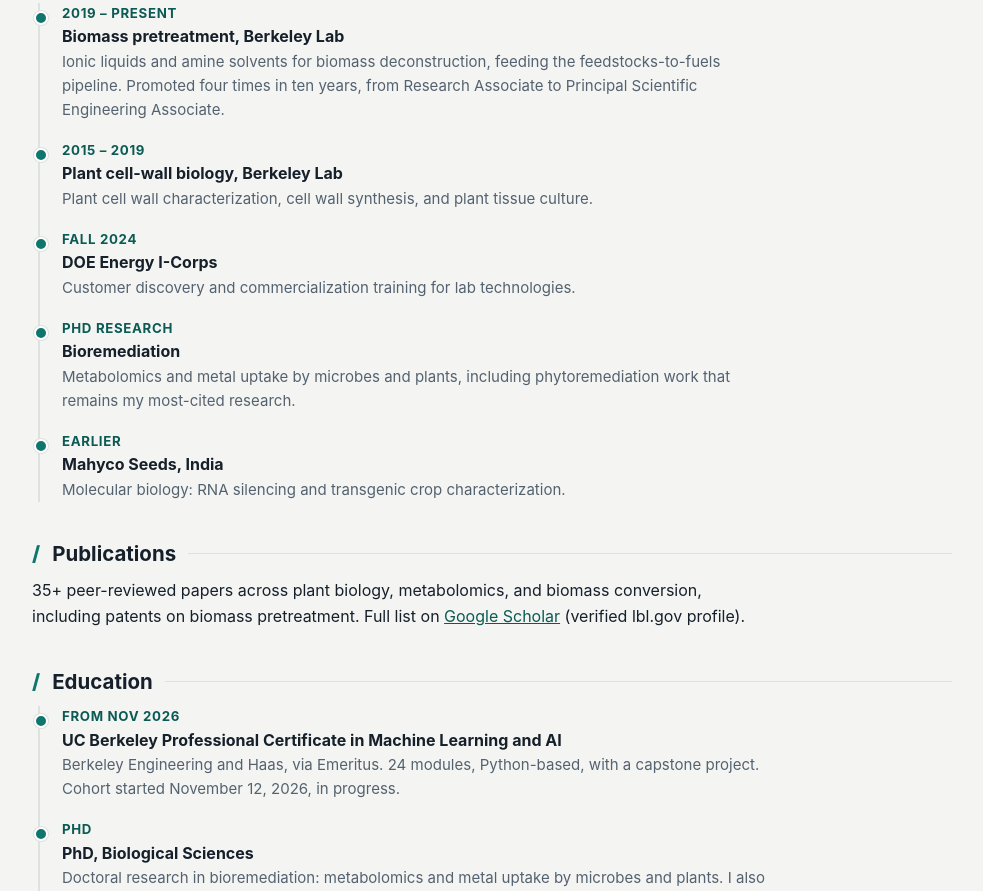
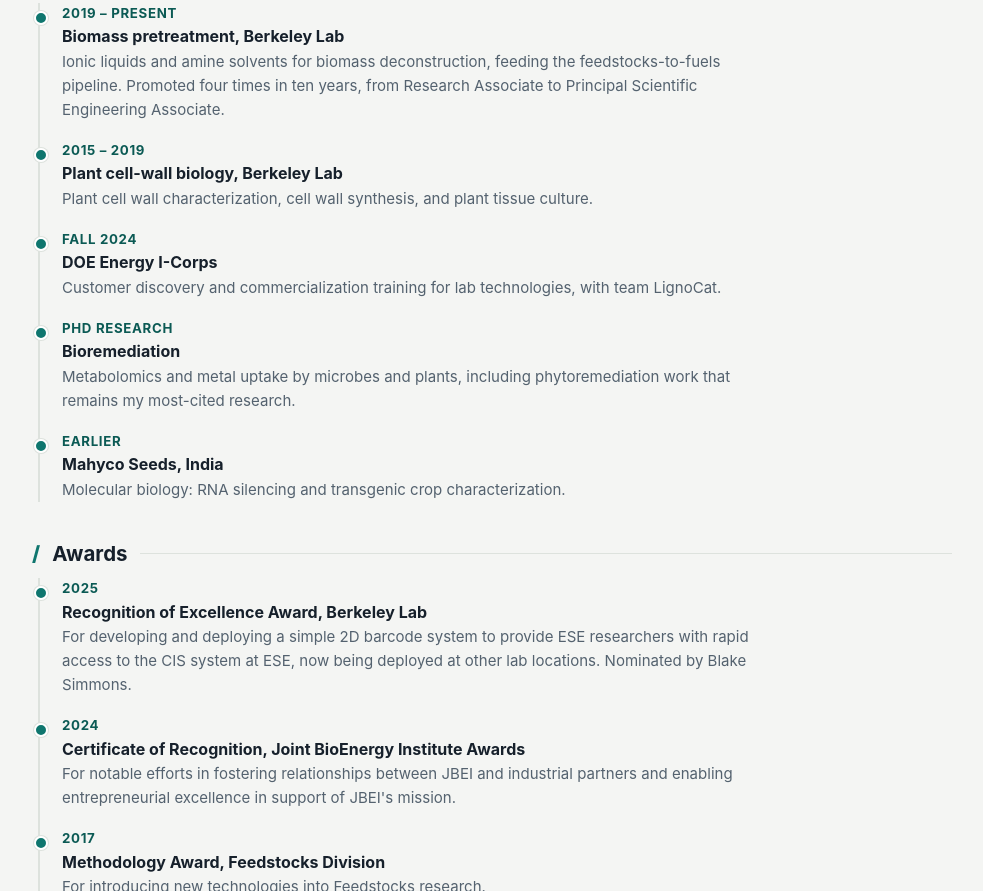
Before and after one commit to ramana-pidatala/ramana-pidatala.github.io, a plain HTML site: page index.html in a window 1280 px wide. Shown: the part 1909-2800 px from the top of the page, without its empty margins (148-1131 px from the left). Drawn offline with Linux system fonts and the light colour scheme.

Commit message:
Add Awards section

```diff
--- a/index.html
+++ b/index.html
@@ -110,6 +110,7 @@
       <a href="#projects">Projects</a>
       <a href="#skills">Skills</a>
       <a href="#experience">Experience</a>
+      <a href="#awards">Awards</a>
       <a href="#publications">Publications</a>
       <a class="cvbtn" href="cv.pdf">Download CV</a>
     </nav>
@@ -234,7 +235,7 @@
       <div class="item">
         <div class="when">Fall 2024</div>
         <h3>DOE Energy I-Corps</h3>
-        <p>Customer discovery and commercialization training for lab technologies.</p>
+        <p>Customer discovery and commercialization training for lab technologies, with team LignoCat.</p>
       </div>
       <div class="item">
         <div class="when">PhD research</div>
@@ -246,6 +247,30 @@
         <div class="when">Earlier</div>
         <h3>Mahyco Seeds, India</h3>
         <p>Molecular biology: RNA silencing and transgenic crop characterization.</p>
+      </div>
+    </div>
+  </section>
+
+  <section id="awards">
+    <h2><span class="bar">/</span> Awards</h2>
+    <div class="tl">
+      <div class="item">
+        <div class="when">2025</div>
+        <h3>Recognition of Excellence Award, Berkeley Lab</h3>
+        <p>For developing and deploying a simple 2D barcode system to provide ESE researchers with
+           rapid access to the CIS system at ESE, now being deployed at other lab locations.
+           Nominated by Blake Simmons.</p>
+      </div>
+      <div class="item">
+        <div class="when">2024</div>
+        <h3>Certificate of Recognition, Joint BioEnergy Institute Awards</h3>
+        <p>For notable efforts in fostering relationships between JBEI and industrial partners and
+           enabling entrepreneurial excellence in support of JBEI's mission.</p>
+      </div>
+      <div class="item">
+        <div class="when">2017</div>
+        <h3>Methodology Award, Feedstocks Division</h3>
+        <p>For introducing new technologies into Feedstocks research.</p>
       </div>
     </div>
   </section>
```
